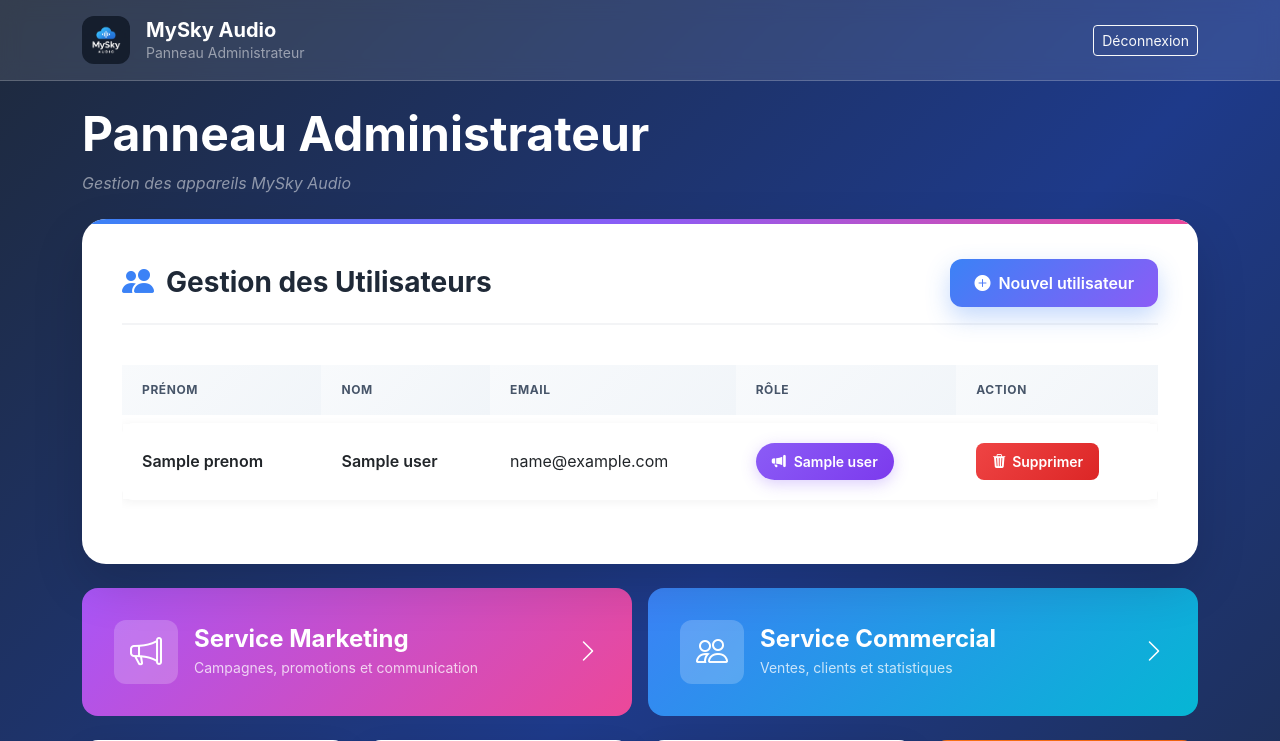
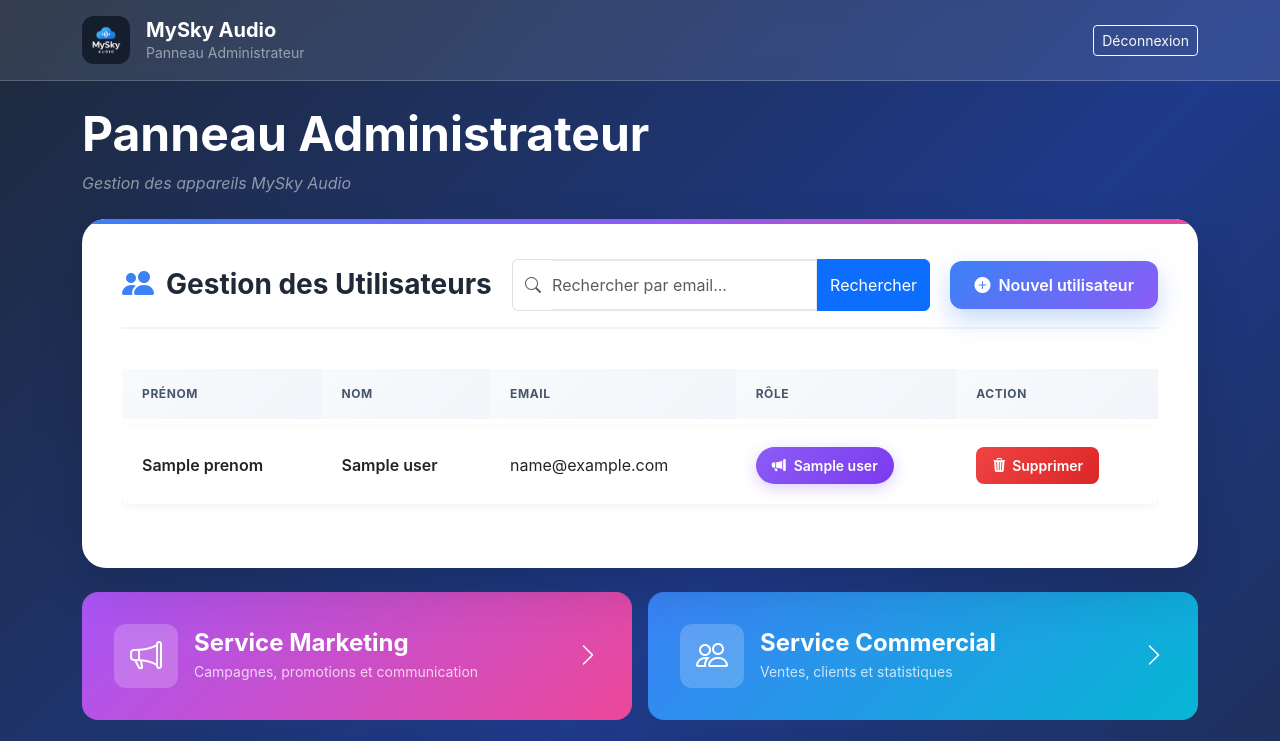
Before and after one commit to Hachimohammed/MYSKY_SAE, a Flask app: template PagesCodes/Sae_V2/app/templates/admin.html in a window 1280 px wide. Shown: the top 741 px of the page. Run offline with Flask 3, Linux system fonts and the light colour scheme; the template is opened without the code that fills it: most values are stand-ins (such as "Sample title", 1, 10 or a date in 2020); parts of the project's set-up code (start-up, migrations or seed data) failed here and were passed over.

Commit message:
bouton voir plus + recherche utilisateur

```diff
--- a/PagesCodes/Sae_V2/app/templates/admin.html
+++ b/PagesCodes/Sae_V2/app/templates/admin.html
@@ -414,6 +414,17 @@
                 <h3 class="users-title mb-0">
                     <i class="bi bi-people-fill"></i> Gestion des Utilisateurs
                 </h3>
+
+                <div class="input-group w-auto">
+                    <span class="input-group-text bg-white border-end-0">
+                        <i class="bi bi-search text-muted"></i>
+                    </span>
+                    <input type="text" id="rechercheInput" class="form-control border-start-0 ps-0" placeholder="Rechercher par email...">
+                    <button class="btn btn-primary" type="button" onclick="filtreUsers()">
+                        Rechercher
+                    </button>
+                </div>
+
                 <button class="add-user-btn" data-bs-toggle="modal" data-bs-target="#addUserModal">
                     <i class="bi bi-plus-circle-fill"></i> Nouvel utilisateur
                 </button>
@@ -430,12 +441,12 @@
                             <th>Action</th>
                         </tr>
                     </thead>
-                    <tbody>
+                    <tbody id="usersTableBody">
                         {% for user in users %}
-                        <tr>
+                        <tr class="user-row">
                             <td class="user-name-cell">{{ user.prenom }}</td>
                             <td class="user-name-cell">{{ user.nom }}</td>
-                            <td>{{ user.email }}</td>
+                            <td class="user-email-cell">{{ user.email }}</td>
                             <td>
                                 <span class="role-badge {% if user.nom_groupe == 'ADMIN' %}role-badge-admin{% elif user.nom_groupe == 'COMMERCIAL' %}role-badge-commercial{% else %}role-badge-marketing{% endif %}">
                                     {% if user.nom_groupe == 'ADMIN' %}
@@ -467,6 +478,15 @@
                     </tbody>
                 </table>
             </div>
+
+            {% if users|length > 3 %}
+            <div class="text-center mt-3 mb-3">
+                <button id="voirPlusBtn" class="btn btn-outline-primary btn-sm" onclick="voirPlus()">
+                    <i class="bi bi-chevron-down"></i> Voir tous les utilisateurs
+                </button>
+            </div>
+            {% endif %}
+
         </div>
 
         <!-- Boutons Services -->
@@ -683,6 +703,91 @@
 
     <script src="https://cdn.jsdelivr.net/npm/bootstrap@5.3.0/dist/js/bootstrap.bundle.min.js"></script>
     <script>
+
+        document.addEventListener("DOMContentLoaded", function() {
+        // 3 premiers users affichés
+            const rows = document.querySelectorAll('.user-row');
+            const voirPlusBtn= document.getElementById('voirPlusBtn');
+
+            if (rows.length > 3) {
+                rows.forEach((row, index) => {
+                    if (index >= 3) row.style.display = 'none';
+                });
+            } else if (voirPlusBtn) {
+                voirPlusBtn.style.display = 'none';
+            }
+
+            //si on appuie sur entrée après avoir tapé dans la barre de recherche, le filtre s'active
+            document.getElementById('rechercheInput').addEventListener('keypress', function (e) {
+                if (e.key === 'Enter') {filtreUsers();}
+            });
+        });
+
+    // filtre par email
+        function filtreUsers() {
+            const input = document.getElementById('rechercheInput');
+            const filter = input.value.toLowerCase().trim();
+            const rows = document.querySelectorAll('.user-row');
+            const voirPlusBtn = document.getElementById('voirPlusBtn');
+
+            // si la recherche est vide, on revient etat initial
+            if (filter === "") {
+                voirPlus(true); // Reset l'affichage à 3
+                if (voirPlusBtn) voirPlusBtn.style.display = 'inline-block';
+                return;
+            }
+
+            // recherche sur chaque ligne si la chaine de caractere recherche ets contenue dans l'adresse mail
+            rows.forEach(row => {
+                const emailCell = row.querySelector('.user-email-cell');
+                if (emailCell) {
+                    // Correction : textContent sans parenthèses
+                    const emailText = (emailCell.textContent || emailCell.innerText).toLowerCase();
+
+                    if (emailText.includes(filter)) {
+                        row.style.display = ''; // Affiche si ça correspond
+                    } else {
+                        row.style.display = 'none'; // Cache sinon
+                    }
+                }
+            });
+
+            // on cache "voir plus" si recherche active
+            if (voirPlusBtn) {
+                voirPlusBtn.style.display = 'none';
+            }
+        }
+
+        // gérer le bouton "Voir plus" / "Voir moins"
+        let estAggrandi = false;
+
+        function voirPlus(forceReset = false) {
+            const rows = document.querySelectorAll('.user-row');
+            const btn = document.getElementById('voirPlusBtn');
+
+            if (forceReset) {
+                estAggrandi = false;
+                btn.innerHTML = '<i class="bi bi-chevron-down"></i> Voir tous les utilisateurs';
+                rows.forEach((row, index) => {
+                    if (index >= 3) row.style.display = 'none';
+                    else row.style.display = '';
+                });
+                return;
+            }
+
+            if (!estAggrandi) {
+                // Afficher tout
+                rows.forEach(row => row.style.display = '');
+                btn.innerHTML = '<i class="bi bi-chevron-up"></i> Voir moins';
+            } else {
+                // Revenir à 3
+                rows.forEach((row, index) => {
+                    if (index >= 3) row.style.display = 'none';
+                });
+                btn.innerHTML = '<i class="bi bi-chevron-down"></i> Voir tous les utilisateurs';
+            }
+            estAggrandi = !estAggrandi;
+        }
 
         let devices = []
 
```
Also changed, not shown: PagesCodes/Sae_V2/app/musicapp.db.
